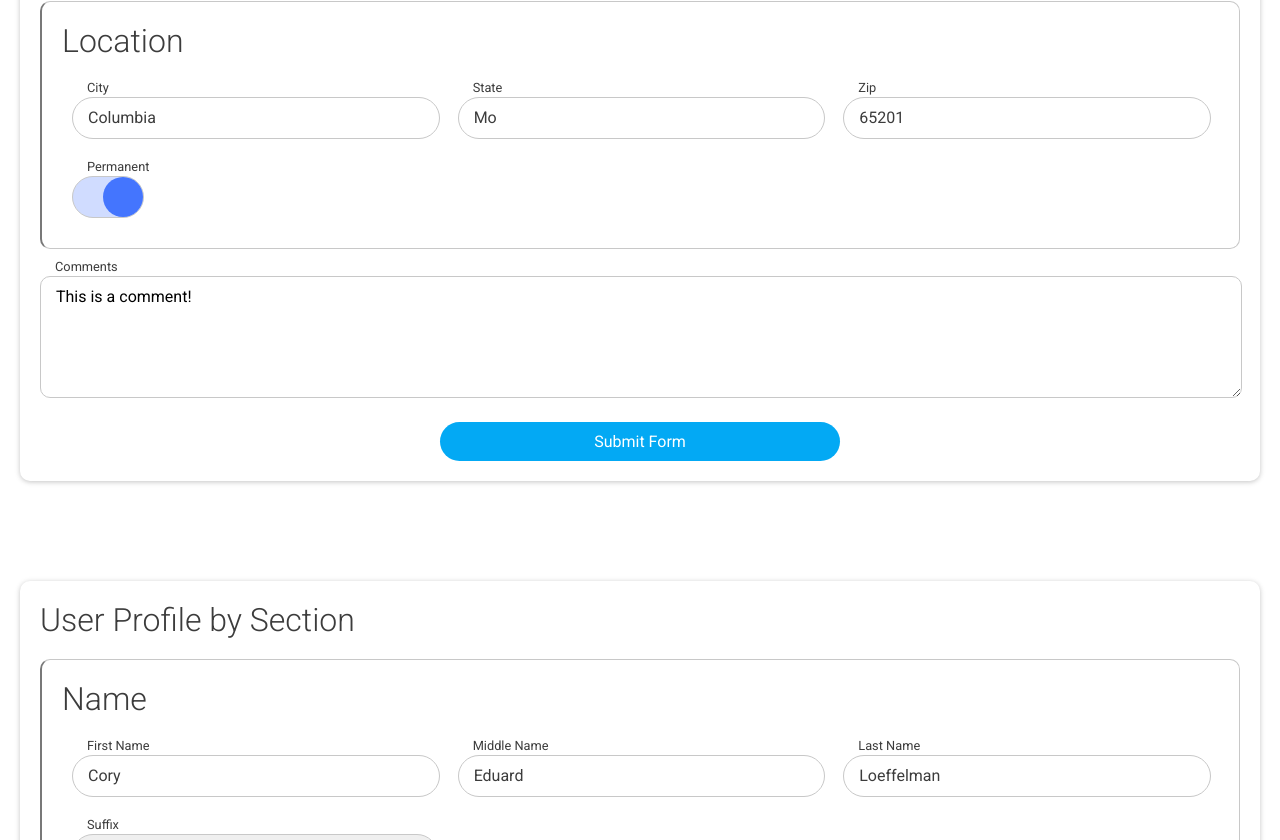
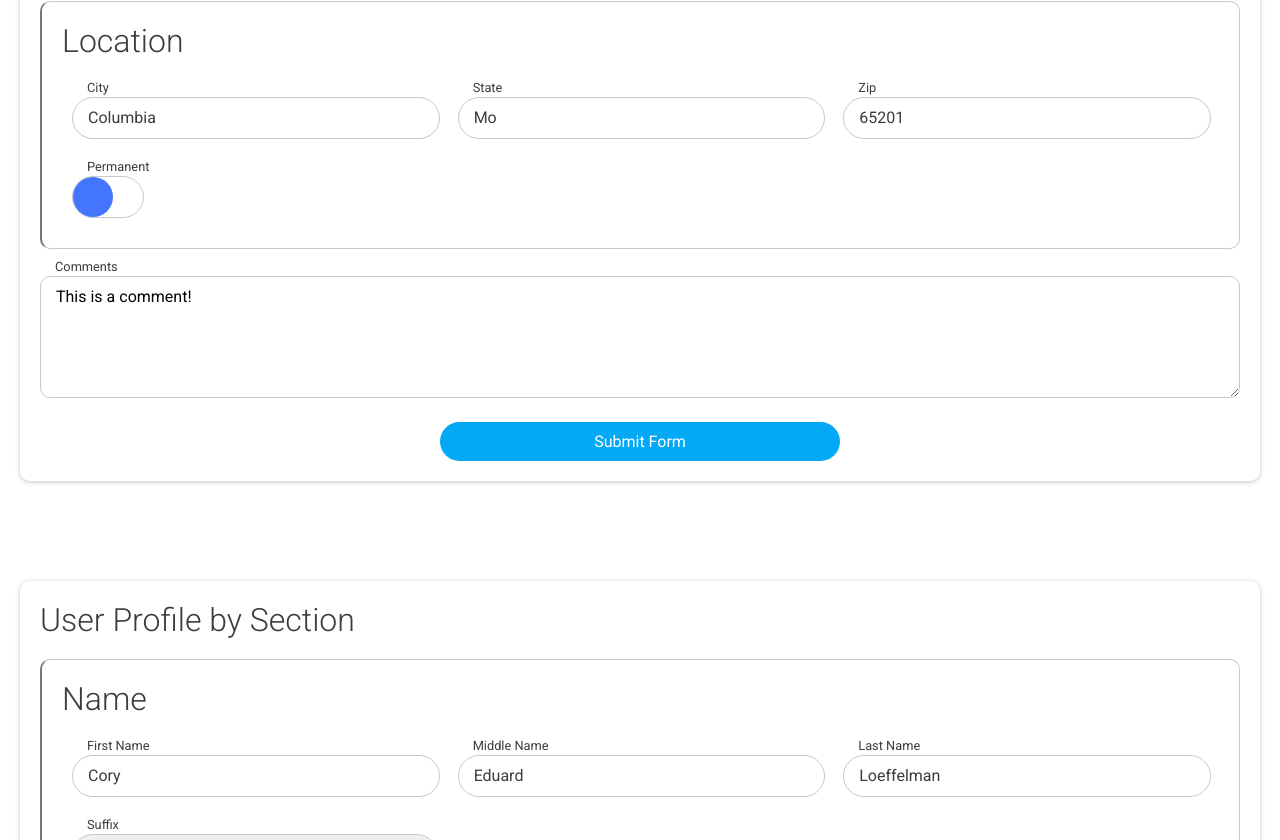
Before and after one commit to TheVVaFFle/react-lightning-form, a React app: page / in a window 1280 px wide. Shown: the part 1220-2060 px from the top of the page. Built offline with nearby package versions, Linux system fonts and the light colour scheme.

Commit message:
Displaying error messages on fields. Validation on arrays.

```diff
--- a/src/components/app/app.scss
+++ b/src/components/app/app.scss
@@ -2,6 +2,7 @@
 @import "../form/form.scss";
 @import "../section/section.scss";
 @import "../loading/loading.scss";
+@import "../errors/errors.scss";
 
 body,
 html {
--- a/src/components/enhanced/checkbox.tsx
+++ b/src/components/enhanced/checkbox.tsx
@@ -1,5 +1,6 @@
 import React from "react";
 import * as _ from "lodash";
+import classNames from "classnames";
 
 import { StringUtility } from "../../utility";
 
@@ -9,6 +10,8 @@ export interface CheckboxProps {
   label?: string;
   value: boolean;
   rawData: any;
+  error: boolean;
+  errorMessage?: string;
   updateData: Function;
 }
 
@@ -16,13 +19,23 @@ export const Checkbox = (props: CheckboxProps) => {
   const label: string =
     props.label || StringUtility.camelCaseToNormal(props.name);
 
+  const classes: string = classNames("checkbox", { error: props.error });
+
   const updateData = (value: string): void => {
     _.set(props.rawData, props.flatKey, value);
     props.updateData(props.rawData);
   };
 
+  const getError = (): JSX.Element | null => {
+    if (props.error && props.errorMessage) {
+      return <h1 className="error-message">{props.errorMessage}</h1>;
+    }
+
+    return null;
+  };
+
   return (
-    <div className="checkbox">
+    <div className={classes}>
       <input
         type="checkbox"
         defaultChecked={props.value}
@@ -32,6 +45,7 @@ export const Checkbox = (props: CheckboxProps) => {
       <div className="checkbox-toggle-track">
         <div className="checkbox-toggle" />
       </div>
+      {getError()}
     </div>
   );
 };
--- a/src/components/enhanced/select.tsx
+++ b/src/components/enhanced/select.tsx
@@ -1,5 +1,6 @@
 import React from "react";
 import * as _ from "lodash";
+import classNames from "classnames";
 
 import { StringUtility } from "../../utility";
 
@@ -10,6 +11,8 @@ export interface SelectProps {
   value?: string;
   options: string[];
   rawData: any;
+  error: boolean;
+  errorMessage?: string;
   updateData: Function;
 }
 
@@ -31,13 +34,23 @@ export const Select: React.SFC<SelectProps> = (props: SelectProps) => {
   const label: string =
     props.label || StringUtility.camelCaseToNormal(props.name);
 
+  const classes: string = classNames("select", { error: props.error });
+
   const updateData = (value: string): void => {
     _.set(props.rawData, props.flatKey, value);
     props.updateData(props.rawData);
   };
 
+  const getError = (): JSX.Element | null => {
+    if (props.error && props.errorMessage) {
+      return <h1 className="error-message">{props.errorMessage}</h1>;
+    }
+
+    return null;
+  };
+
   return (
-    <div className="select">
+    <div className={classes}>
       <h1 className="label">{label}</h1>
       <select
         id={props.flatKey}
@@ -47,6 +60,7 @@ export const Select: React.SFC<SelectProps> = (props: SelectProps) => {
         <option value="">Select {label}</option>
         {getOptions()}
       </select>
+      {getError()}
     </div>
   );
 };
--- a/src/components/enhanced/text.tsx
+++ b/src/components/enhanced/text.tsx
@@ -1,7 +1,10 @@
 import React from "react";
 import * as _ from "lodash";
+import classNames from "classnames";
 
 import { StringUtility } from "../../utility";
+
+import { RLFComponentType } from "../form/form";
 
 export interface TextProps {
   flatKey: string;
@@ -9,6 +12,8 @@ export interface TextProps {
   label?: string;
   value: string | number;
   rawData: any;
+  error?: boolean;
+  errorMessage?: string;
   updateData: Function;
 }
 
@@ -16,13 +21,23 @@ export const Text: React.SFC<TextProps> = (props: TextProps) => {
   const label: string =
     props.label || StringUtility.camelCaseToNormal(props.name);
 
+  const classes: string = classNames("text", { error: props.error });
+
   const updateData = (value: string): void => {
     _.set(props.rawData, props.flatKey, value);
     props.updateData(props.rawData);
   };
 
+  const getError = (): JSX.Element | null => {
+    if (props.error && props.errorMessage) {
+      return <h1 className="error-message">{props.errorMessage}</h1>;
+    }
+
+    return null;
+  };
+
   return (
-    <div className="text">
+    <div className={classes}>
       <h1 className="label">{label}</h1>
       <input
         id={props.flatKey}
@@ -31,6 +46,7 @@ export const Text: React.SFC<TextProps> = (props: TextProps) => {
         defaultValue={props.value.toString()}
         onChange={(e: any) => updateData(e.target.value)}
       />
+      {getError()}
     </div>
   );
 };
--- a/src/components/enhanced/textarea.tsx
+++ b/src/components/enhanced/textarea.tsx
@@ -1,5 +1,6 @@
 import React from "react";
 import * as _ from "lodash";
+import classNames from "classnames";
 
 import { StringUtility } from "../../utility";
 
@@ -9,6 +10,8 @@ export interface TextAreaProps {
   label?: string;
   value: string | number;
   rawData: any;
+  error?: boolean;
+  errorMessage?: string;
   updateData: Function;
 }
 
@@ -16,13 +19,23 @@ export const TextArea: React.SFC<TextAreaProps> = (props: TextAreaProps) => {
   const label: string =
     props.label || StringUtility.camelCaseToNormal(props.name);
 
+  const classes: string = classNames("textarea", { error: props.error });
+
   const updateData = (value: string): void => {
     _.set(props.rawData, props.flatKey, value);
     props.updateData(props.rawData);
   };
 
+  const getError = (): JSX.Element | null => {
+    if (props.error && props.errorMessage) {
+      return <h1 className="error-message">{props.errorMessage}</h1>;
+    }
+
+    return null;
+  };
+
   return (
-    <div className="textarea">
+    <div className={classes}>
       <h1 className="label">{label}</h1>
       <textarea
         id={props.flatKey}
@@ -30,6 +43,7 @@ export const TextArea: React.SFC<TextAreaProps> = (props: TextAreaProps) => {
         defaultValue={props.value.toString()}
         onChange={(e: any) => updateData(e.target.value)}
       />
+      {getError()}
     </div>
   );
 };
--- /dev/null
+++ b/src/components/errors/errors.tsx
@@ -0,0 +1,16 @@
+import React from "react";
+import ReactDOM from "react-dom";
+import * as _ from "lodash";
+
+export interface ErrorsProps {
+  tree: any;
+}
+
+export const Errors: React.SFC<ErrorsProps> = (props: ErrorsProps) => {
+  const getErrors = (): JSX.Element | null => {
+    //console.log(props.tree)
+    return null;
+  };
+
+  return ReactDOM.createPortal(getErrors(), document.body);
+};
--- a/src/components/form/form.scss
+++ b/src/components/form/form.scss
@@ -57,6 +57,33 @@
       height: 42px;
       padding-left: 10px;
       width: 100%;
+    }
+  }
+
+  .text,
+  .select,
+  .checkbox,
+  .textarea {
+    position: relative;
+    &.error {
+      input,
+      .checkbox-toggle-track,
+      select,
+      textarea {
+        border-color: $red;
+      }
+    }
+
+    .error-message {
+      bottom: -17px;
+      color: $red;
+      font-size: 0.8em;
+      font-weight: 400;
+      left: 0px;
+      margin: 0px;
+      margin-left: 15px;
+      margin-top: 2px;
+      position: absolute;
     }
   }
 
@@ -159,9 +186,13 @@
     margin: 10px 0px;
     textarea {
       border-radius: 10px;
-      max-width: calc(100% - 30px);
+      max-width: calc(100% - 32px);
       min-height: 100px;
-      min-width: calc(100% - 30px);
+      min-width: calc(100% - 32px);
+    }
+
+    .error-message {
+      bottom: -15px;
     }
   }
 }
--- a/src/components/form/form.tsx
+++ b/src/components/form/form.tsx
@@ -3,6 +3,7 @@ import { useState, useEffect } from "react";
 
 import { Button } from "../enhanced/button";
 import { Loading } from "../loading/loading";
+import { Errors } from "../errors/errors";
 
 import { FormUtility } from "../../utility";
 import { MappedDataItem } from "../../utility/form";
@@ -99,6 +100,7 @@ export const Form: React.SFC<FormProps> = (props: FormProps) => {
     mappedData,
     props.options,
     props.types,
+    props.validation,
     errors,
     submitHandlers,
     setRawData
@@ -109,6 +111,7 @@ export const Form: React.SFC<FormProps> = (props: FormProps) => {
       {getTitle()}
       {components}
       {getSubmitButton()}
+      <Errors tree={errors} />
     </div>
   );
 };
--- a/src/components/index.scss
+++ b/src/components/index.scss
@@ -2,3 +2,4 @@
 @import "./form/form.scss";
 @import "./section/section.scss";
 @import "./loading/loading.scss";
+@import "../errors/errors.scss";
--- a/src/data/index.ts
+++ b/src/data/index.ts
@@ -36,7 +36,7 @@ export const Test = {
       city: "Columbia",
       state: "Mo",
       zip: "65201",
-      permanent: true
+      permanent: false
     },
     comments: "This is a comment!"
   },
@@ -47,7 +47,13 @@ export const Test = {
   },
   validation: {
     family: {
-      heritage: RLFValidationType.Required
+      heritage: RLFValidationType.Required,
+      members: {
+        firstName: RLFValidationType.Required
+      }
+    },
+    location: {
+      permanent: RLFValidationType.Required
     },
     comments: RLFValidationType.Required
   },
--- a/src/utility/form.tsx
+++ b/src/utility/form.tsx
@@ -43,6 +43,26 @@ export const FormUtility = {
         } else {
           return typeof obj;
         }
+      }
+    },
+    error: {
+      message: (item: MappedDataItem, validation: any): string => {
+        const flatKey: string = FormUtility.format.flatKey.for.validation(
+            item.flatKey
+          ),
+          validationType: RLFValidationType | Function | null =
+            _.get(validation, flatKey) || null;
+
+        if (validationType === RLFValidationType.Required) {
+          const field: string = StringUtility.camelCaseToNormal(item.key);
+          if (item.type === ObjectType.Boolean) {
+            return `${field} must be selected.`;
+          }
+
+          return `${field} is a required field.`;
+        }
+
+        return "Error!";
       }
     },
     rlfComponentType: (
@@ -120,6 +140,7 @@ export const FormUtility = {
           mappedData: MappedDataItem[] | undefined,
           options: any,
           types: any,
+          validation: any,
           errors: any,
           submitHandlers: Function[],
           updateData: Function
@@ -141,11 +162,19 @@ export const FormUtility = {
                 types
               );
 
+              const error: boolean = _.get(errors, item.flatKey || "") || false,
+                errorMessage: string = FormUtility.get.error.message(
+                  item,
+                  validation
+                );
+
               if (rlfComponentType) {
                 return FormUtility.handle.rlfComponent(
                   item,
                   rlfComponentType,
                   rawData,
+                  error,
+                  errorMessage,
                   updateData
                 );
               } else if (item.type === ObjectType.Object) {
@@ -154,6 +183,7 @@ export const FormUtility = {
                   rawData,
                   options,
                   types,
+                  validation,
                   errors,
                   submitHandlers,
                   updateData
@@ -168,6 +198,7 @@ export const FormUtility = {
                   options,
                   types,
                   itemOptions,
+                  validation,
                   errors,
                   submitHandlers,
                   updateData
@@ -179,16 +210,25 @@ export const FormUtility = {
                 return FormUtility.handle.alphaNumeric(
                   item,
                   rawData,
+                  error,
+                  errorMessage,
                   updateData
                 );
               } else if (item.type === ObjectType.Boolean) {
-                return FormUtility.handle.boolean(item, rawData, updateData);
+                return FormUtility.handle.boolean(
+                  item,
+                  rawData,
+                  error,
+                  errorMessage,
+                  updateData
+                );
               } else if (Array.isArray(item)) {
                 return FormUtility.handle.mappedArray(
                   item,
                   rawData,
                   options,
                   types,
+                  validation,
                   errors,
                   submitHandlers,
                   updateData
@@ -208,6 +248,7 @@ export const FormUtility = {
       rawData: any,
       options: any,
       types: any,
+      validation: any,
       errors: any,
       submitHandlers: Function[],
       updateData: Function
@@ -228,6 +269,7 @@ export const FormUtility = {
             item.children,
             options,
             types,
+            validation,
             errors,
             submitHandlers,
             updateData
@@ -241,6 +283,7 @@ export const FormUtility = {
       options: any,
       types: any,
       itemOptions: any | undefined,
+      validation: any,
       errors: any,
       submitHandlers: Function[],
       updateData: Function
@@ -252,6 +295,12 @@ export const FormUtility = {
       ) {
         const flatKey: string = item.flatKey || Math.random().toString();
 
+        const error: boolean = _.get(errors, item.flatKey || "") || false,
+          errorMessage: string = FormUtility.get.error.message(
+            item,
+            validation
+          );
+
         return (
           <Select
             key={item.key}
@@ -260,6 +309,8 @@ export const FormUtility = {
             value={item.value}
             options={itemOptions.value || item.value}
             rawData={rawData}
+            error={error}
+            errorMessage={errorMessage}
             updateData={updateData}
           />
         );
@@ -276,6 +327,7 @@ export const FormUtility = {
               item.children,
               options,
               types,
+              validation,
               errors,
               submitHandlers,
               updateData
@@ -289,6 +341,7 @@ export const FormUtility = {
       rawData: any,
       options: any,
       types: any,
+      validation: any,
       errors: any,
       submitHandlers: Function[],
       updateData: Function
@@ -301,6 +354,7 @@ export const FormUtility = {
             item,
             options,
             types,
+            validation,
             errors,
             submitHandlers,
             updateData
@@ -311,6 +365,8 @@ export const FormUtility = {
     alphaNumeric: (
       item: MappedDataItem,
       rawData: any,
+      error: boolean,
+      errorMessage: string,
       updateData: Function
     ) => {
       const flatKey: string = item.flatKey || Math.random().toString();
@@ -321,11 +377,19 @@ export const FormUtility = {
           name={item.key}
           value={item.value}
           rawData={rawData}
+          error={error}
+          errorMessage={errorMessage}
           updateData={updateData}
         />
       );
     },
-    boolean: (item: MappedDataItem, rawData: any, updateData: Function) => {
+    boolean: (
+      item: MappedDataItem,
+      rawData: any,
+      error: boolean,
+      errorMessage: string,
+      updateData: Function
+    ) => {
       const flatKey: string = item.flatKey || Math.random().toString();
       return (
         <Checkbox
@@ -334,6 +398,8 @@ export const FormUtility = {
           name={item.key}
           value={item.value}
           rawData={rawData}
+          error={error}
+          errorMessage={errorMessage}
           updateData={updateData}
         />
       );
@@ -342,6 +408,8 @@ export const FormUtility = {
       item: MappedDataItem,
       rlfComponentType: RLFComponentType,
       rawData: any,
+      error: boolean,
+      errorMessage: string,
       updateData: Function
     ): JSX.Element | null => {
       const flatKey: string = item.flatKey || Math.random().toString();
@@ -354,6 +422,8 @@ export const FormUtility = {
             name={item.key}
             value={item.value}
             rawData={rawData}
+            error={error}
+            errorMessage={errorMessage}
             updateData={updateData}
           />
         );
@@ -376,11 +446,17 @@ export const FormUtility = {
 
       let invalidCount: number = 0;
 
-      mappedData.forEach((item: MappedDataItem) => {
-        if (item.children) {
+      mappedData.forEach((item: MappedDataItem | MappedDataItem[]) => {
+        let items: MappedDataItem[] = Array.isArray(item) ? item : [],
+          children: MappedDataItem[] = !Array.isArray(item)
+            ? item.children || []
+            : [];
+
+        if (items.length > 0 || children.length > 0) {
+          items = items.length > 0 ? items : children;
           const validated: boolean = FormUtility.validate.data(
             rawData,
-            item.children,
+            items,
             validation,
             errors,
             updateErrors
@@ -389,8 +465,11 @@ export const FormUtility = {
           if (!validated) {
             invalidCount++;
           }
-        } else {
-          const validationFn: Function = _.get(validation, item.flatKey || "");
+        } else if (!Array.isArray(item)) {
+          const flatKey: string = FormUtility.format.flatKey.for.validation(
+              item.flatKey
+            ),
+            validationFn: Function = _.get(validation, flatKey);
 
           if (validationFn !== undefined) {
             const validated: boolean = FormUtility.run.validation(
@@ -412,10 +491,28 @@ export const FormUtility = {
       return invalidCount === 0;
     }
   },
+  format: {
+    flatKey: {
+      for: {
+        validation: (key: string | undefined): string => {
+          return key
+            ? key
+                .split(".")
+                .filter((k: string) => isNaN(parseInt(k)))
+                .join(".")
+            : "";
+        }
+      }
+    }
+  },
   run: {
     validation: (fn: Function | RLFValidationType, value: any): boolean => {
       if (typeof fn === ObjectType.String) {
         if (fn === RLFValidationType.Required) {
+          if (typeof value === ObjectType.Boolean) {
+            return value === true;
+          }
+
           return value !== undefined && value !== null && value.trim() !== "";
         } else {
           return true;
```
Also changed, not shown: src/components/errors/errors.scss (added).
